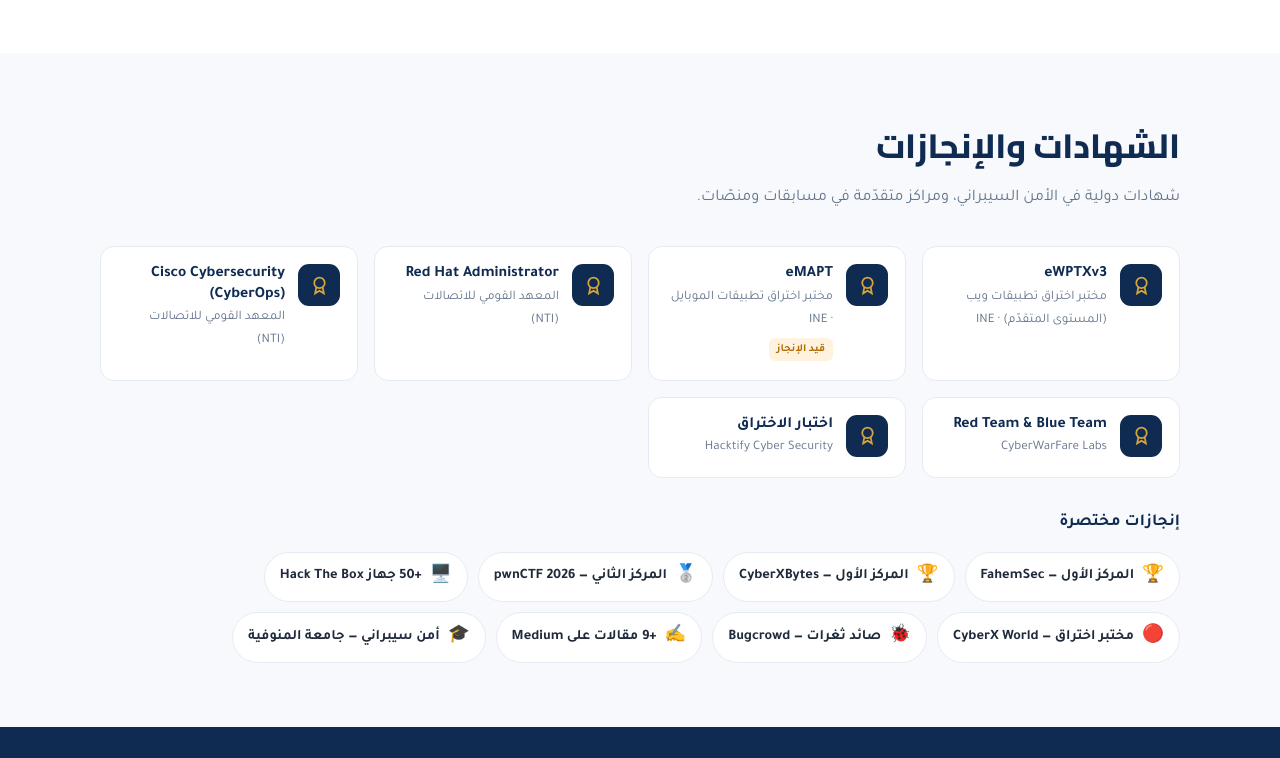
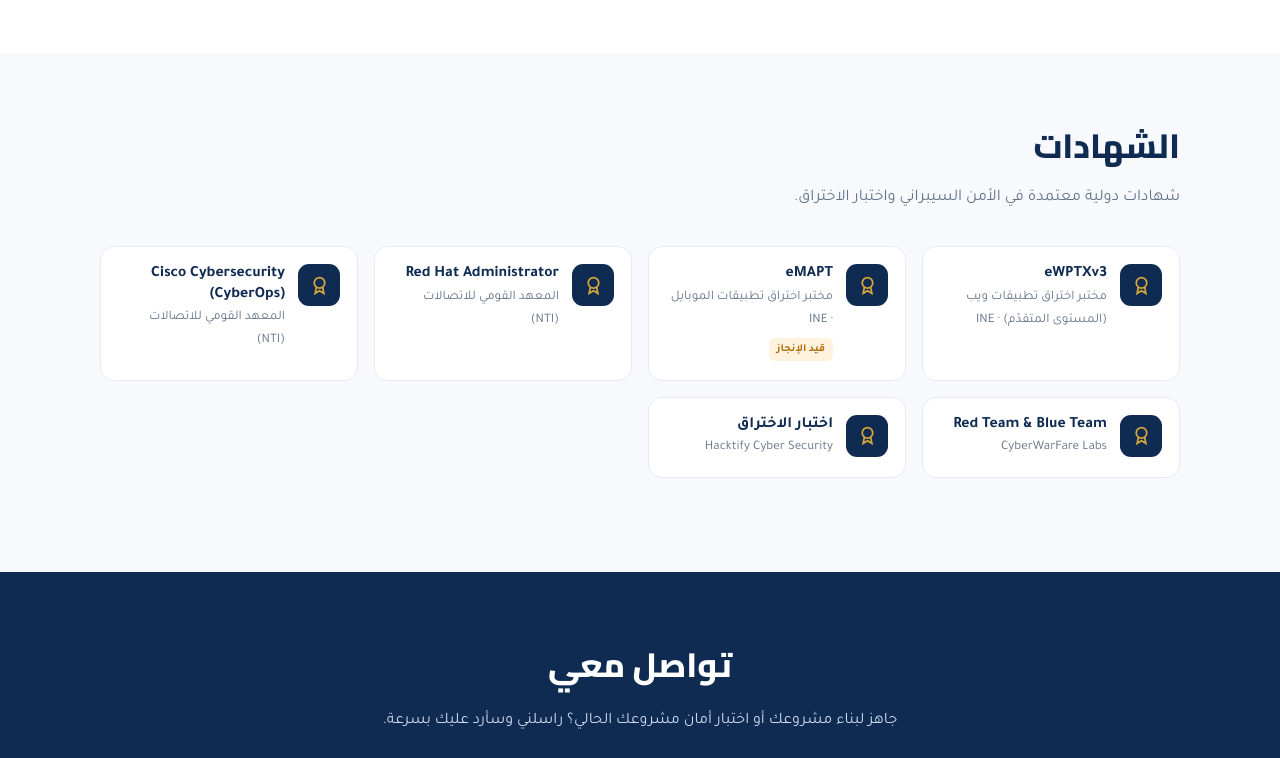
Before and after one commit to Mahmoud-Fawzi-Fayed/mahmoud-portfolio, a plain HTML site: page index.html in a window 1280 px wide. Shown: the part 2251-3009 px from the top of the page. Drawn offline with Linux system fonts and the light colour scheme.

Commit message:
Remove achievements chips; certifications section only

```diff
--- a/index.html
+++ b/index.html
@@ -280,8 +280,8 @@
 <section id="certs">
   <div class="wrap">
     <div class="sec-head">
-      <h2 class="sec-title" data-ar="الشهادات والإنجازات" data-en="Certifications & Achievements">الشهادات والإنجازات</h2>
-      <p class="sec-line" data-ar="شهادات دولية في الأمن السيبراني، ومراكز متقدّمة في مسابقات ومنصّات." data-en="International cybersecurity certifications, plus top ranks in competitions and platforms.">شهادات دولية في الأمن السيبراني، ومراكز متقدّمة في مسابقات ومنصّات.</p>
+      <h2 class="sec-title" data-ar="الشهادات" data-en="Certifications">الشهادات</h2>
+      <p class="sec-line" data-ar="شهادات دولية معتمدة في الأمن السيبراني واختبار الاختراق." data-en="Internationally recognized certifications in cybersecurity and penetration testing.">شهادات دولية معتمدة في الأمن السيبراني واختبار الاختراق.</p>
     </div>
     <div class="cert-grid">
       <div class="cert"><span class="ic"><svg viewBox="0 0 24 24" fill="none" stroke="currentColor" stroke-width="2"><circle cx="12" cy="9" r="6"/><path d="M8.5 13.5L7 21l5-3 5 3-1.5-7.5"/></svg></span><div><b>eWPTXv3</b><span class="iss" data-ar="مختبر اختراق تطبيقات ويب (المستوى المتقدّم) · INE" data-en="Web App Pentester eXtreme · INE">مختبر اختراق تطبيقات ويب (المستوى المتقدّم) · INE</span></div></div>
@@ -290,17 +290,6 @@
       <div class="cert"><span class="ic"><svg viewBox="0 0 24 24" fill="none" stroke="currentColor" stroke-width="2"><circle cx="12" cy="9" r="6"/><path d="M8.5 13.5L7 21l5-3 5 3-1.5-7.5"/></svg></span><div><b>Cisco Cybersecurity (CyberOps)</b><span class="iss" data-ar="المعهد القومي للاتصالات (NTI)" data-en="Nat'l Telecom Institute (NTI)">المعهد القومي للاتصالات (NTI)</span></div></div>
       <div class="cert"><span class="ic"><svg viewBox="0 0 24 24" fill="none" stroke="currentColor" stroke-width="2"><circle cx="12" cy="9" r="6"/><path d="M8.5 13.5L7 21l5-3 5 3-1.5-7.5"/></svg></span><div><b>Red Team &amp; Blue Team</b><span class="iss">CyberWarFare Labs</span></div></div>
       <div class="cert"><span class="ic"><svg viewBox="0 0 24 24" fill="none" stroke="currentColor" stroke-width="2"><circle cx="12" cy="9" r="6"/><path d="M8.5 13.5L7 21l5-3 5 3-1.5-7.5"/></svg></span><div><b data-ar="اختبار الاختراق" data-en="Penetration Testing">اختبار الاختراق</b><span class="iss">Hacktify Cyber Security</span></div></div>
-    </div>
-    <p class="ach-title" data-ar="إنجازات مختصرة" data-en="Selected achievements">إنجازات مختصرة</p>
-    <div class="chips">
-      <span class="chip"><span class="t">&#127942;</span><span data-ar="المركز الأول — FahemSec" data-en="Rank 1 — FahemSec">المركز الأول — FahemSec</span></span>
-      <span class="chip"><span class="t">&#127942;</span><span data-ar="المركز الأول — CyberXBytes" data-en="Rank 1 — CyberXBytes">المركز الأول — CyberXBytes</span></span>
-      <span class="chip"><span class="t">&#129352;</span><span data-ar="المركز الثاني — pwnCTF 2026" data-en="2nd — pwnCTF 2026">المركز الثاني — pwnCTF 2026</span></span>
-      <span class="chip"><span class="t">&#128421;&#65039;</span><span data-ar="+50 جهاز Hack The Box" data-en="50+ Hack The Box machines">+50 جهاز Hack The Box</span></span>
-      <span class="chip"><span class="t">&#128308;</span><span data-ar="مختبر اختراق — CyberX World" data-en="Pentester — CyberX World">مختبر اختراق — CyberX World</span></span>
-      <span class="chip"><span class="t">&#128030;</span><span data-ar="صائد ثغرات — Bugcrowd" data-en="Bug Hunter — Bugcrowd">صائد ثغرات — Bugcrowd</span></span>
-      <span class="chip"><span class="t">&#9997;&#65039;</span><span data-ar="+9 مقالات على Medium" data-en="9+ write-ups on Medium">+9 مقالات على Medium</span></span>
-      <span class="chip"><span class="t">&#127891;</span><span data-ar="أمن سيبراني — جامعة المنوفية" data-en="Cybersecurity — Menoufia Univ.">أمن سيبراني — جامعة المنوفية</span></span>
     </div>
   </div>
 </section>
```
